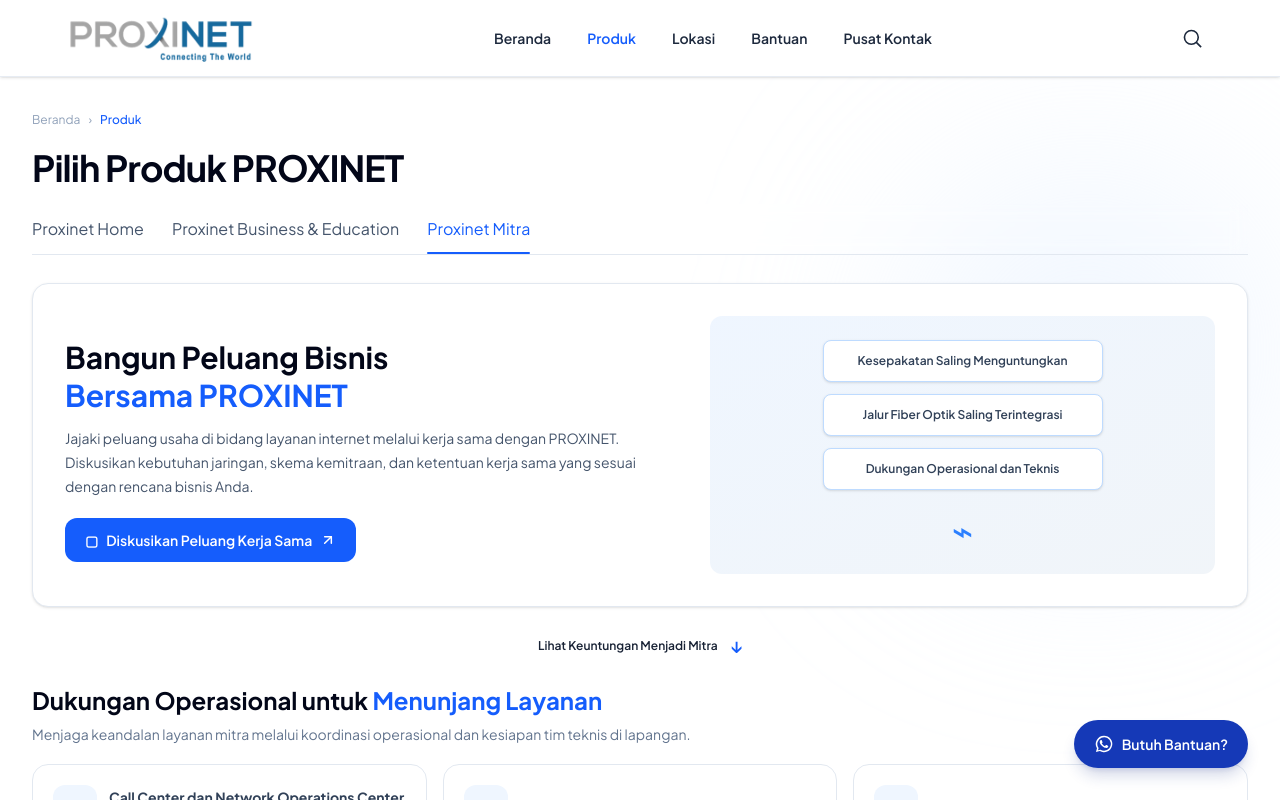
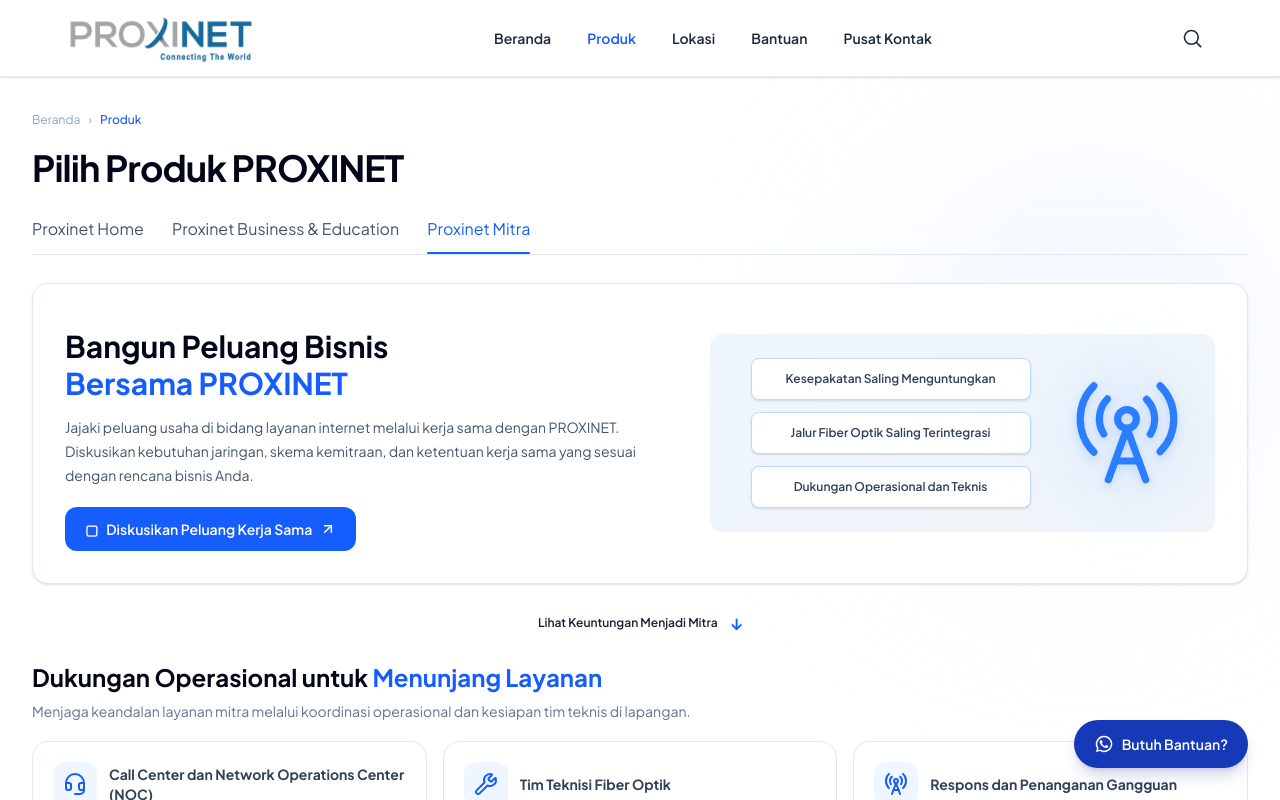
Before and after one commit to sab0o/proxinet-website, a Next.js app: page /produk in a window 1280 px wide. Both pictures are taken after a click on the button "Proxinet Mitra". Shown: the top 800 px of the page. Built offline with nearby package versions, Linux system fonts and the light colour scheme.

Commit message:
Replace Proxinet Mitra symbols with Lucide icons

```diff
--- a/app/produk/page.tsx
+++ b/app/produk/page.tsx
@@ -3,7 +3,7 @@
 
 import { useRef, useState } from "react";
 import Link from "next/link";
-import { ArrowUpRight, MessageSquare, Move, RadioTower, RotateCcw } from "lucide-react";
+import { ArrowUpRight, Check, Files, Headset, ListChecks, MessageSquare, Move, RadioTower, RotateCcw, Wrench } from "lucide-react";
 
 type ProductTab = "home" | "business" | "mitra";
 
@@ -178,19 +178,19 @@ const mitraBenefits = [
 
 const operationalSupports = [
   {
-    icon: "◉",
+    icon: Headset,
     title: "Call Center dan Network Operations Center (NOC)",
     description:
       "Pusat kendali dan pemantauan lalu lintas jaringan untuk mendeteksi serta mengantisipasi potensi anomali koneksi.",
   },
   {
-    icon: "⌁",
+    icon: Wrench,
     title: "Tim Teknisi Fiber Optik",
     description:
       "Tenaga ahli instalasi kabel serat optik, penyambungan splicing, serta pemeliharaan perangkat distribusi di lapangan.",
   },
   {
-    icon: "⌁",
+    icon: RadioTower,
     title: "Respons dan Penanganan Gangguan",
     description:
       "Ketentuan respons dan penanganan teknis dibahas bersama tim PROXINET sesuai kesepakatan layanan mitra.",
@@ -715,7 +715,8 @@ export default function ProdukPage() {
                 </div>
 
                 {/* MITRA BENEFITS */}
-                <div className="flex flex-col items-center justify-center gap-3 rounded-xl bg-gradient-to-br from-blue-50 to-slate-100 p-6">
+                <div className="flex flex-col items-center justify-center gap-5 rounded-xl bg-gradient-to-br from-blue-50 to-slate-100 p-6 sm:flex-row sm:gap-4">
+                  <div className="flex w-full flex-1 flex-col items-center gap-3">
                     {mitraBenefits.map((benefit) => (
                       <div
                         key={benefit}
@@ -724,7 +725,17 @@ export default function ProdukPage() {
                         {benefit}
                       </div>
                     ))}
-                  <div className="mt-2 text-4xl text-blue-500">⌁</div>
+                  </div>
+                  <div
+                    aria-hidden="true"
+                    className="relative flex size-28 shrink-0 items-center justify-center text-blue-500 sm:size-32"
+                  >
+                    <div className="absolute inset-3 rounded-full bg-blue-200/60 blur-2xl" />
+                    <RadioTower
+                      className="relative z-10 size-24 drop-shadow-[0_4px_4px_rgba(37,99,235,0.16)] sm:size-28"
+                      strokeWidth={1.55}
+                    />
+                  </div>
                 </div>
               </div>
             </div>
@@ -760,8 +771,8 @@ export default function ProdukPage() {
                     className="rounded-2xl border border-slate-200 bg-white p-5 transition hover:border-blue-300 hover:shadow-md"
                   >
                     <div className="flex items-center gap-3">
-                      <div className="flex size-11 shrink-0 items-center justify-center rounded-xl bg-blue-50 text-2xl font-bold text-blue-600">
-                        {support.icon}
+                      <div className="flex size-11 shrink-0 items-center justify-center rounded-xl bg-blue-50 text-blue-600">
+                        <support.icon size={24} strokeWidth={2} />
                       </div>
                       <h3 className="text-sm font-bold leading-5 text-slate-700">
                         {support.title}
@@ -791,8 +802,8 @@ export default function ProdukPage() {
               <div className="grid gap-4 md:grid-cols-[0.8fr_1.2fr]">
                 <article className="rounded-2xl border border-slate-200 bg-white p-5">
                   <div className="flex items-center gap-3">
-                    <div className="flex size-11 items-center justify-center rounded-xl bg-blue-50 text-xl text-blue-600">
-                      ▤
+                    <div className="flex size-11 items-center justify-center rounded-xl bg-blue-50 text-blue-600">
+                      <Files size={24} strokeWidth={2} />
                     </div>
                     <h3 className="font-bold text-slate-700">
                       Administrasi
@@ -806,7 +817,7 @@ export default function ProdukPage() {
                       "Dokumen legalitas usaha (jika ada)",
                     ].map((item) => (
                       <li key={item} className="flex gap-2">
-                        <span className="font-bold text-blue-600">✓</span>
+                        <Check aria-hidden="true" className="mt-0.5 size-4 shrink-0 text-blue-600" strokeWidth={2.2} />
                         {item}
                       </li>
                     ))}
@@ -815,8 +826,8 @@ export default function ProdukPage() {
 
                 <article className="rounded-2xl border border-slate-200 bg-white p-5">
                   <div className="flex items-center gap-3">
-                    <div className="flex size-11 items-center justify-center rounded-xl bg-blue-50 text-xl text-blue-600">
-                      ☷
+                    <div className="flex size-11 items-center justify-center rounded-xl bg-blue-50 text-blue-600">
+                      <ListChecks size={24} strokeWidth={2} />
                     </div>
                     <h3 className="font-bold text-slate-700">
                       Syarat dan Ketentuan
@@ -831,7 +842,7 @@ export default function ProdukPage() {
                       "Ketentuan teknis dan operasional dibahas bersama tim PROXINET.",
                     ].map((item) => (
                       <li key={item} className="flex gap-2">
-                        <span className="font-bold text-blue-600">✓</span>
+                        <Check aria-hidden="true" className="mt-0.5 size-4 shrink-0 text-blue-600" strokeWidth={2.2} />
                         {item}
                       </li>
                     ))}
```
Lines whose indentation alone changed are shown as unchanged.
